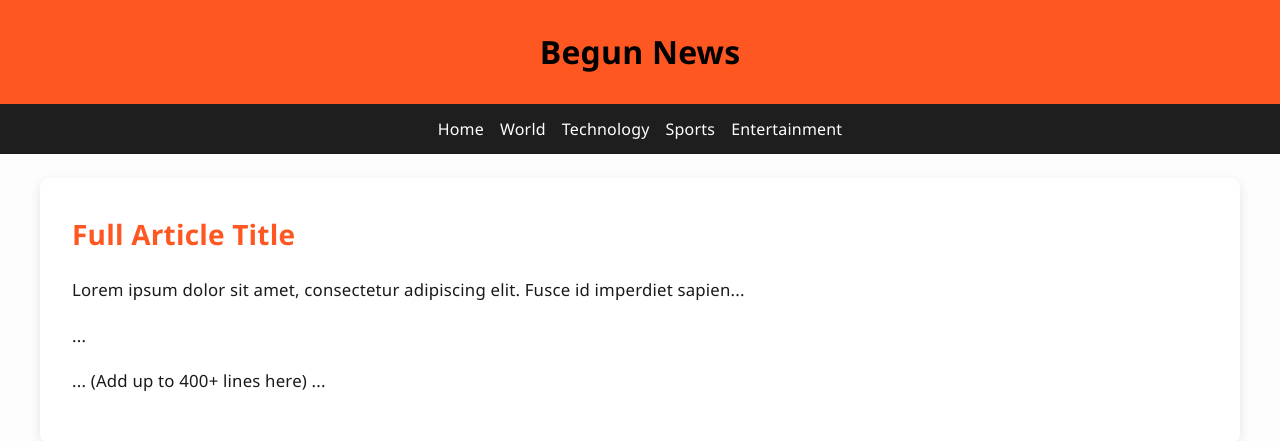
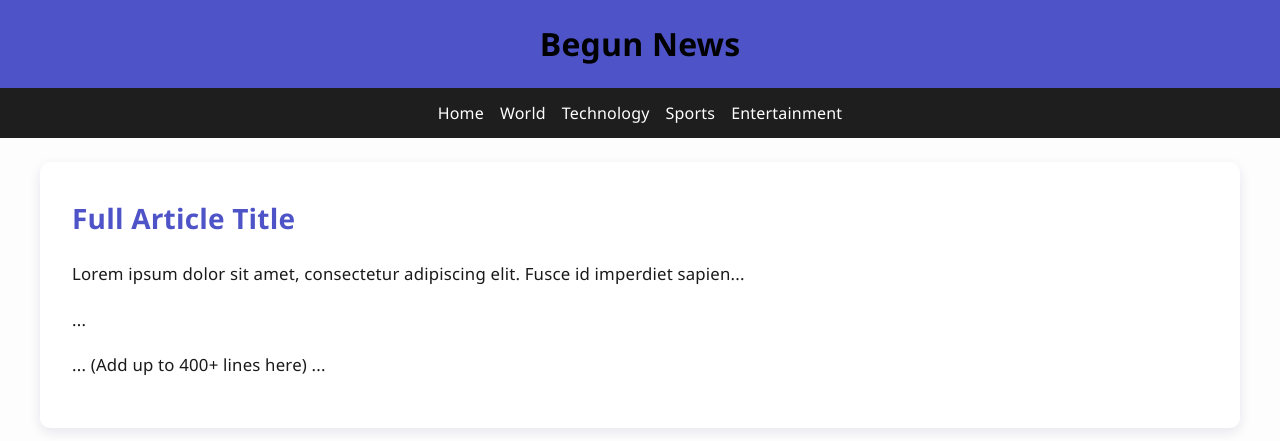
Before and after one commit to devadsense/adsense-site, a plain HTML site: page post/post1.html in a window 1280 px wide. Shown: the top 441 px of the page. Drawn offline with Linux system fonts and the light colour scheme.

Commit message:
Update styles.css

```diff
--- a/post/styles.css
+++ b/post/styles.css
@@ -1,10 +1,10 @@
 :root {
-  --primary: #ff5722;
+    --primary: #4e54c8;
     --dark: #1e1e1e;
     --light: #fdfdfd;
     --text: #121212;
-  --accent: #ffc107;
-  --shadow: 0 4px 12px rgba(0, 0, 0, 0.1);
+    --accent: #040404;
+    --shadow: 0 4px 12px rgba(32, 28, 105, 0.1);
     --radius: 10px;
     --white: #ffffff;
     --secondary: #8f94fb;
@@ -28,7 +28,7 @@ body {
   header {
     background: var(--primary);
     color: black; /* Title color changed to black */
-  padding: 1.5rem 1rem;
+    padding: 1rem 1rem;
     text-align: center;
     box-shadow: var(--shadow);
   }
```
Lines whose indentation alone changed are shown as unchanged.
